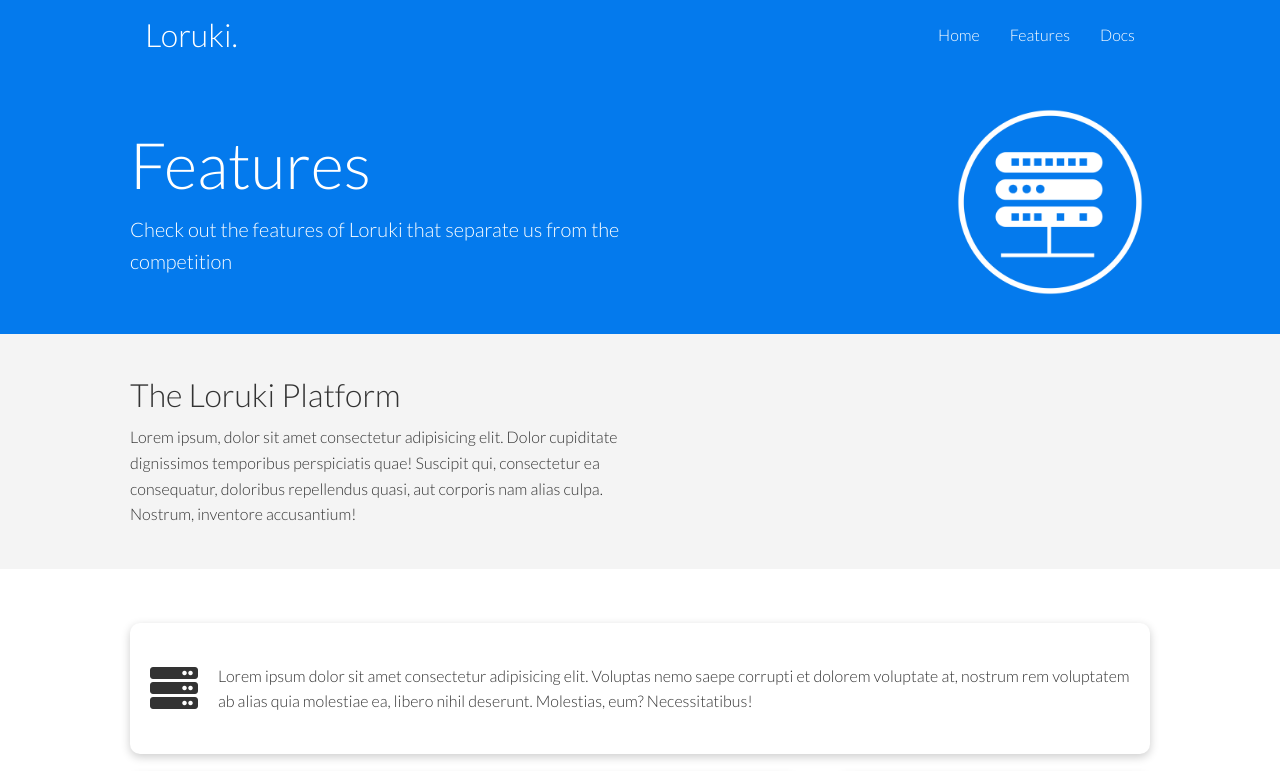
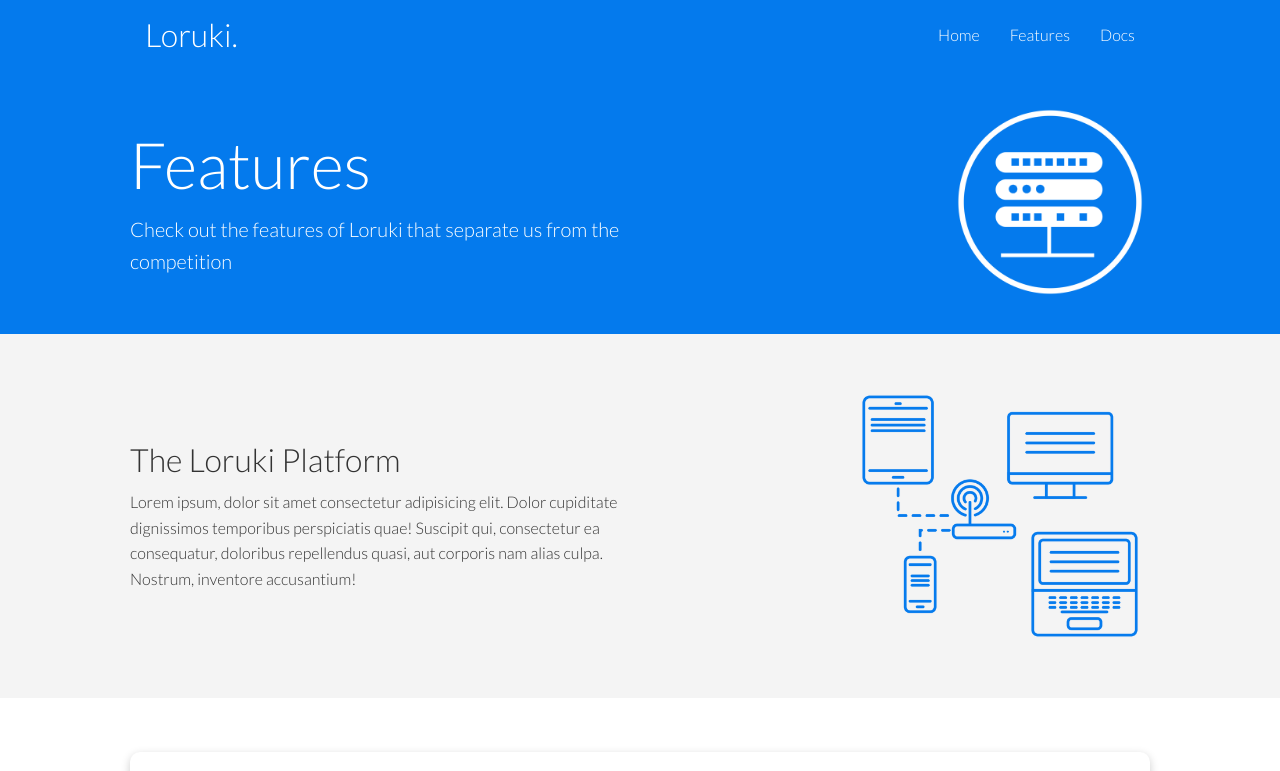
Before and after one commit to BF-FrontEnd-class/Loruki-development, a plain HTML site: page pages/features-page.html in a window 1280 px wide. Shown: the top 771 px of the page. Drawn offline with Linux system fonts and the light colour scheme.

Commit message:
add second image to features page

```diff
--- a/pages/features-page.html
+++ b/pages/features-page.html
@@ -54,7 +54,7 @@
             corporis nam alias culpa. Nostrum, inventore accusantium!
           </p>
         </div>
-        <img src="images/server2.png" alt="" />
+        <img src="/public/server2.png" alt="" />
       </div>
     </section>
     <!-- container grid -->
```
